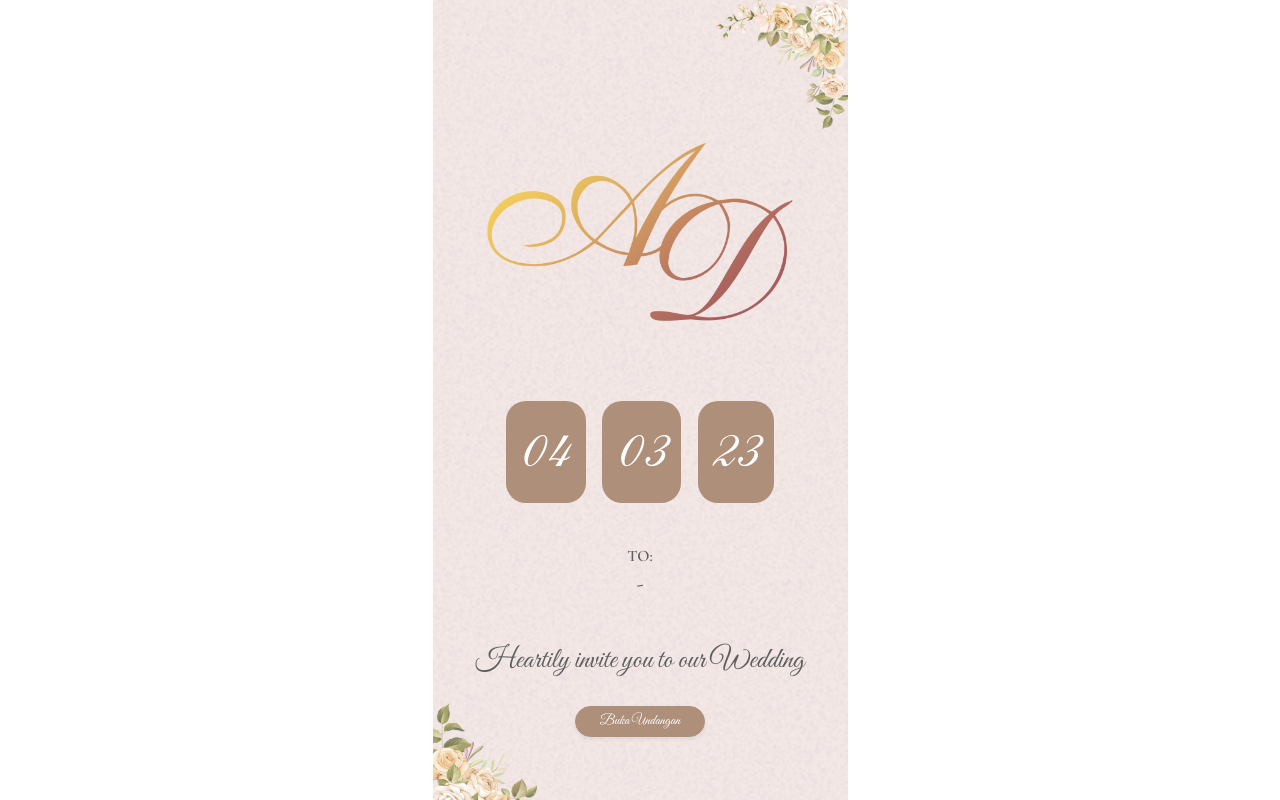
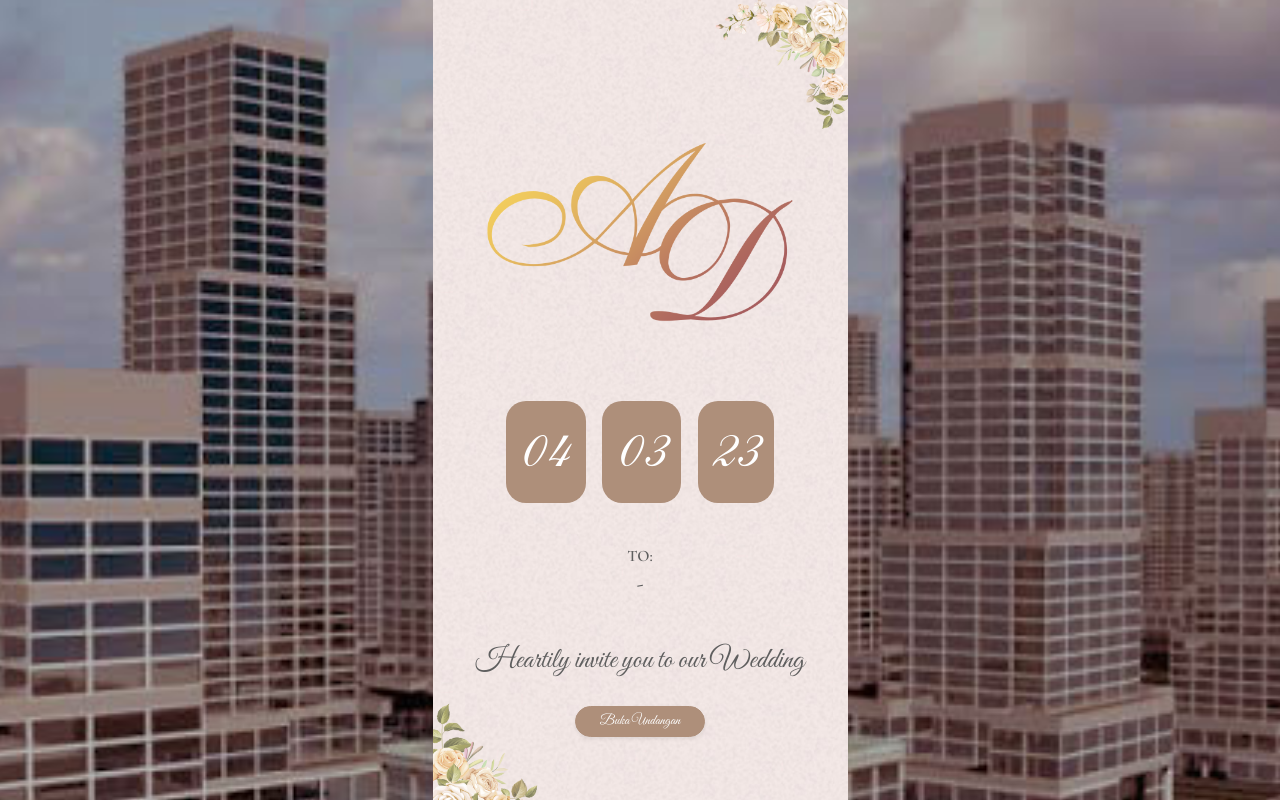
Before and after one commit to mohammedwazier/wedding-ad, a Next.js app: page / in a window 1280 px wide. Shown: the top 800 px of the page. Built offline with nearby package versions, Linux system fonts and the light colour scheme; no server answers; a web font is replaced by a local one.

Commit message:
Finishing

```diff
--- a/pages/index.tsx
+++ b/pages/index.tsx
@@ -5,14 +5,14 @@ import Page3 from '@/components/page_3';
 import Page4 from '@/components/page_4';
 import Page5 from '@/components/page_5';
 
-import useSound from 'use-sound';
 import moment from 'moment';
-// import { useRouter } from 'next/router';
 
-import { useEffect, useRef, useState } from 'react';
+import { useCallback, useEffect, useRef, useState } from 'react';
 import { Player } from '@lottiefiles/react-lottie-player';
 import Head from 'next/head';
-// import { useParallaxController } from 'react-scroll-parallax';
+
+import BG from '@/assets/images/bg-auto.jpg';
+import { motion, useScroll, useTransform } from 'framer-motion';
 
 export default function Home() {
   const origin =
@@ -47,6 +47,14 @@ export default function Home() {
     }
   }
 
+  const resetWindowScrollPosition = useCallback(() => window.scrollTo(0, 0), [])
+
+  useEffect(() => {
+    window.onbeforeunload = function () {
+      resetWindowScrollPosition()
+    }
+  }, [resetWindowScrollPosition])
+
   const changePageHide = (value: boolean) => {
     document.getElementsByTagName("body")[0].style.overflow = "auto";
     setTimeout(() => {
@@ -55,6 +63,10 @@ export default function Home() {
       })
     }, 500)
   }
+
+  const { scrollYProgress } = useScroll();
+  const y1 = useTransform(scrollYProgress, [0, 1], ["20%", "0%"]);
+
   return (
     <>
       <Head>
@@ -85,9 +97,22 @@ export default function Home() {
         <meta name="twitter:label2" content="Time to read" />
         <meta name="twitter:data2" content="1 menit" />
       </Head>
-      <div className=''>
-      </div>
-      <div ref={AudioDiv} id="audioElement" className='handphone-width mx-auto position-relative'>
+
+      <div ref={AudioDiv} id="audioElement" className='wh-100 mx-auto position-relative'>
+        <motion.div style={{
+          position: 'fixed',
+          width: '100vw',
+          height: '100vh',
+          // left: '-10rem',
+          top: '-10%',
+          overflow: 'hidden',
+          scale: 1.5,
+          y: y1,
+
+        }}>
+          <img src={BG.src} style={{ width: '100vw', height: '100vh', objectFit: 'cover' }} alt='BG' />
+        </motion.div>
+        <div className='handphone-width mx-auto position-relative' style={{ overflowX: 'hidden' }}>
           <div onClick={playAudio} style={{ position: 'fixed', zIndex: 24, bottom: '1rem', left: '50%', cursor: 'pointer', transform: 'translateX(270%)', width: '3rem', height: '3rem', background: 'rgba(174, 143, 122, .8)', borderRadius: '50%' }}>
             <Player
               ref={LottieRef}
@@ -103,6 +128,7 @@ export default function Home() {
           <Page4 />
           <Page5 />
         </div>
+      </div>
     </>
   )
 }
```
Also changed, not shown: package.json (+2 -7 lines), public/bg-auto.jpg (added), 1 other file (tests, documents, lock files or other folders). Lines whose indentation alone changed are shown as unchanged.
